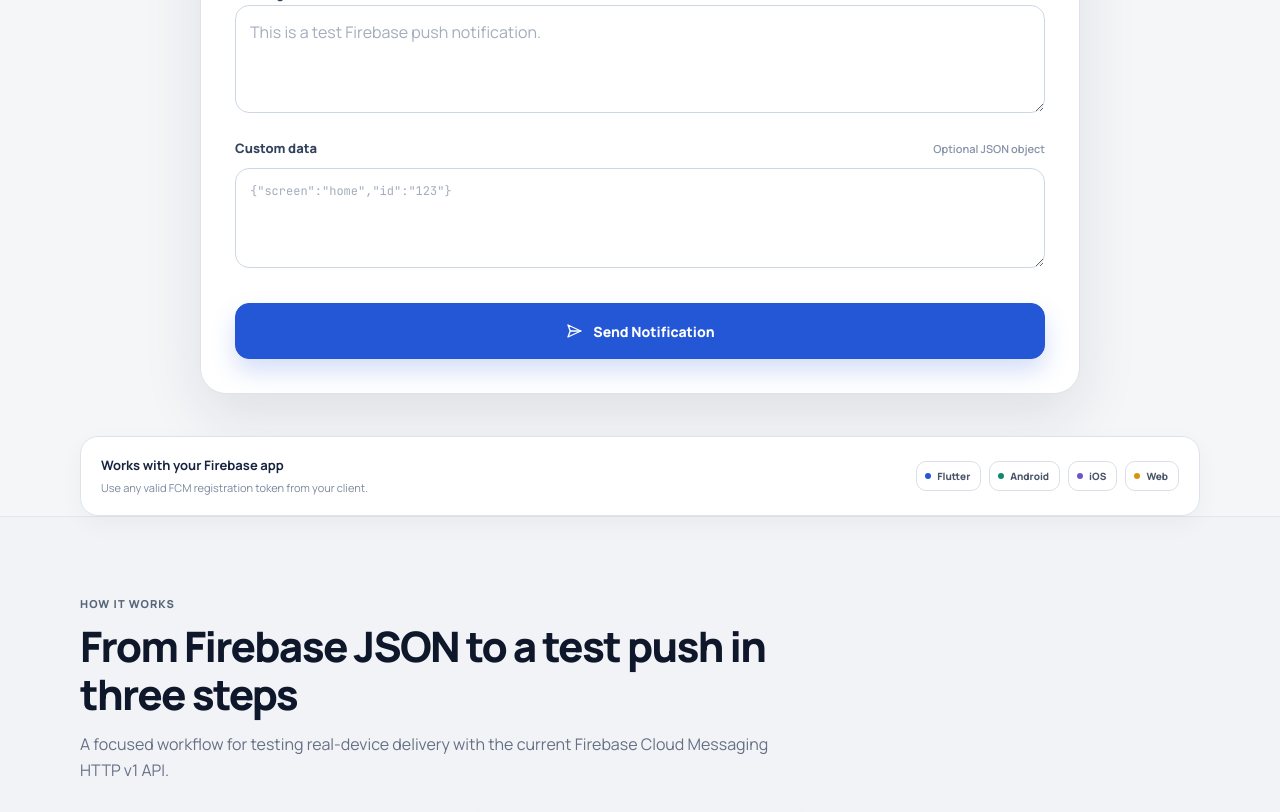
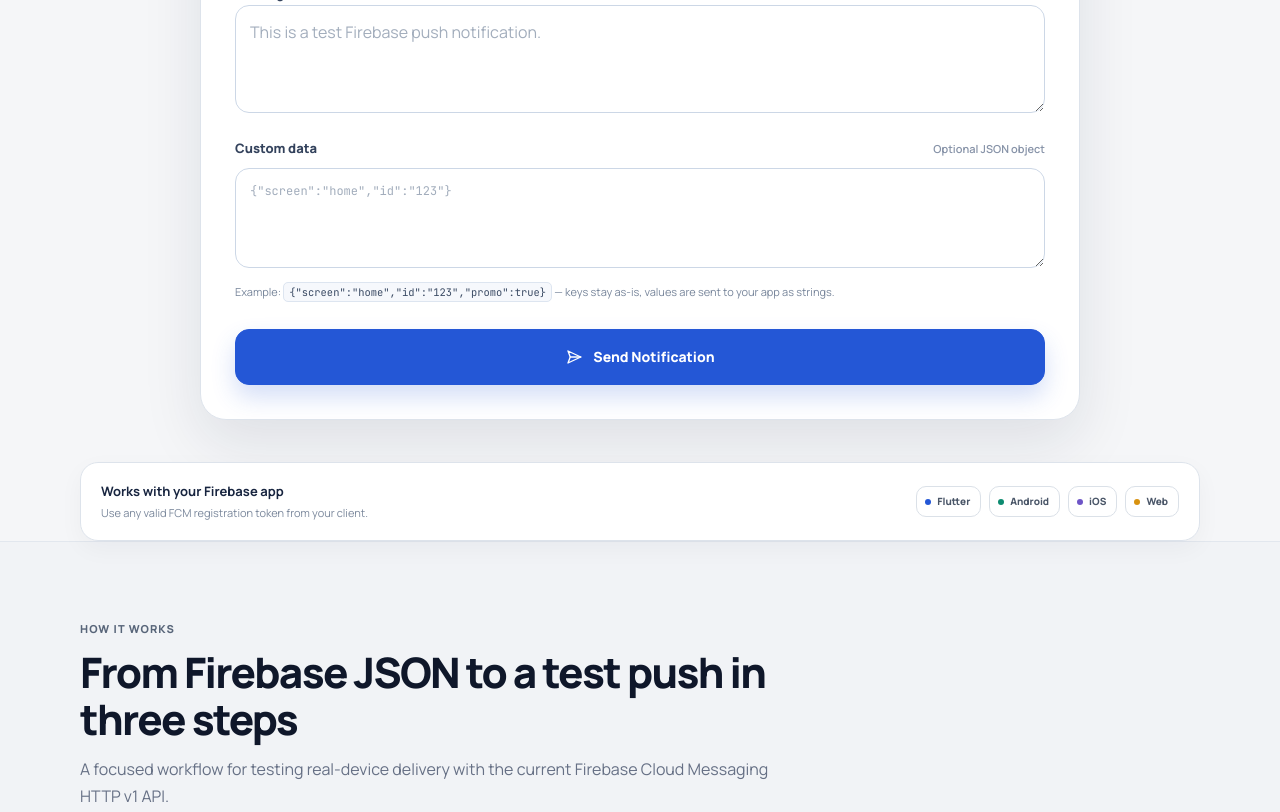
Before and after one commit to codemicros/fcm-notifier, a website: page index.html in a window 1280 px wide. Shown: the part 1820-2632 px from the top of the page. Drawn offline with Linux system fonts and the light colour scheme.

Commit message:
Show a custom data format example under the field
Adds an inline example under the Custom data textarea so it's clear
values are sent to the client as strings even when the source JSON
uses numbers/booleans.

```diff
--- a/assets/css/styles.css
+++ b/assets/css/styles.css
@@ -322,6 +322,21 @@ label { color: #33425c; font-size: 13px; font-weight: 800; }
   line-height: 1.6;
 }
 .security-note img { width: 15px; height: 15px; margin-top: 1px; flex: 0 0 auto; }
+.field-example {
+  margin: 8px 0 0;
+  font-size: 11px;
+  line-height: 1.6;
+  color: #78869b;
+}
+.field-example code {
+  padding: 2px 5px;
+  border: 1px solid #dde5f0;
+  border-radius: 5px;
+  background: #f6f8fc;
+  font-family: var(--mono);
+  font-size: .95em;
+  color: #3a4a63;
+}
 .send-button {
   width: 100%;
   min-height: 54px;
--- a/index.html
+++ b/index.html
@@ -120,7 +120,7 @@
           <div class="field"><label for="deviceToken">FCM device token</label><textarea id="deviceToken" class="textarea token" spellcheck="false" autocomplete="off" placeholder="Paste the Firebase Cloud Messaging registration token"></textarea></div>
           <div class="field"><label for="notificationTitle">Title</label><input id="notificationTitle" class="input" type="text" maxlength="180" placeholder="Test notification"></div>
           <div class="field"><label for="notificationMessage">Message</label><textarea id="notificationMessage" class="textarea" maxlength="2000" placeholder="This is a test Firebase push notification."></textarea></div>
-          <div class="field"><div class="label-row"><label for="customData">Custom data</label><span class="optional">Optional JSON object</span></div><textarea id="customData" class="textarea data" spellcheck="false" placeholder='{"screen":"home","id":"123"}'></textarea></div>
+          <div class="field"><div class="label-row"><label for="customData">Custom data</label><span class="optional">Optional JSON object</span></div><textarea id="customData" class="textarea data" spellcheck="false" placeholder='{"screen":"home","id":"123"}'></textarea><p class="field-example">Example: <code>{"screen":"home","id":"123","promo":true}</code> — keys stay as-is, values are sent to your app as strings.</p></div>
           <button id="sendButton" class="send-button" type="submit"><img src="assets/icons/send.svg" alt=""><span class="button-label">Send Notification</span></button>
           <div id="result" class="result" hidden role="status" aria-live="polite"><strong id="resultTitle"></strong><p id="resultText"></p></div>
         </div>
```
